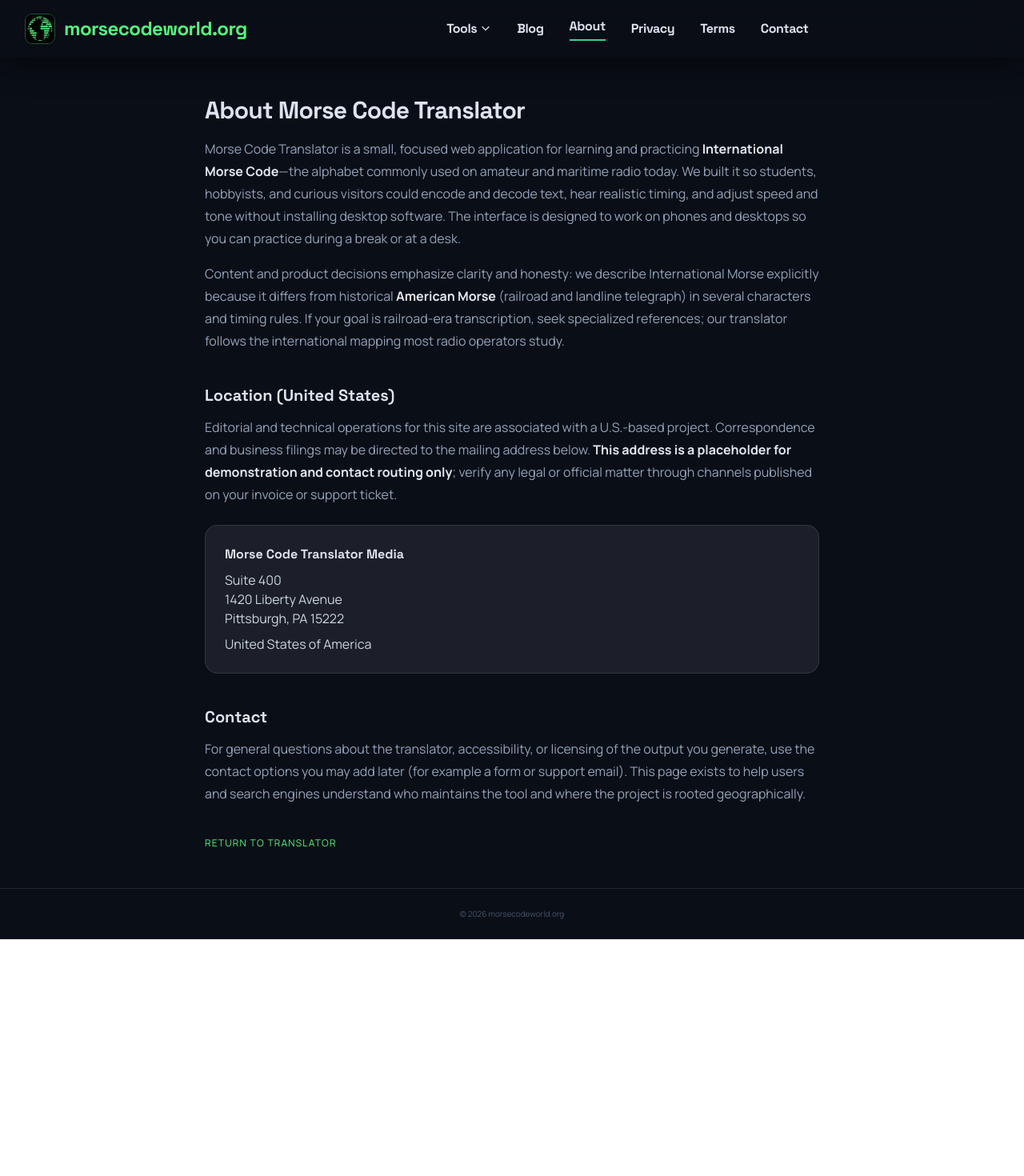
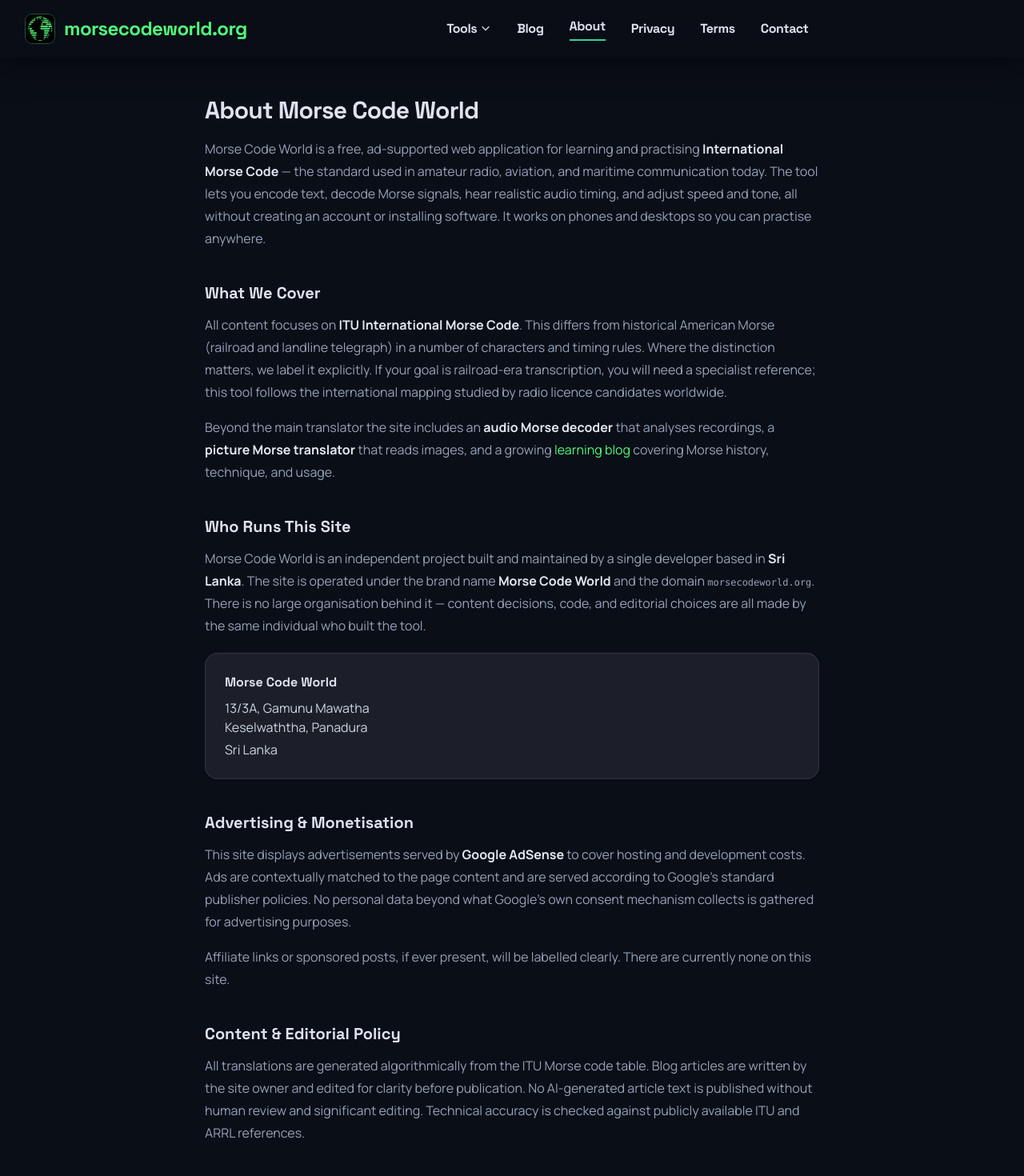
Before and after one commit to sandaru3n/Morse-Code-World, a Next.js app: page /about in a window 1280 px wide. Shown: the top 1470 px of the page at 80% size. Before the commit the page ends 1174 px from the top, so only its background shows below. Built offline with nearby package versions, Linux system fonts and the light colour scheme; no server answers.

Commit message:
About and Contact Pages Updated

```diff
--- a/app/about/page.tsx
+++ b/app/about/page.tsx
@@ -4,25 +4,22 @@
 import { SITE_NAME, absoluteUrl } from "@/lib/site";
 
 export const metadata: Metadata = {
-  alternates: {
-    canonical: "/about"
-  },
-  title: "About — Morse Code Translator",
+  alternates: { canonical: "/about" },
+  title: "About Morse Code World — Free Online Morse Code Translator",
   description:
-    "About Morse Code Translator: International Morse practice tools operated from the United States, with contact details and editorial information for visitors and search engines.",
+    "Morse Code World is a free online tool for translating, decoding, and learning International Morse Code. Built and maintained by an independent developer based in Sri Lanka.",
   keywords: [
+    "about morse code world",
     "morse code translator",
     "morse code decoder",
-    "about morse translator",
-    "USA",
     "International Morse Code"
   ],
   openGraph: {
     type: "website",
     url: "/about",
-    title: "About — Morse Code Translator",
+    title: "About Morse Code World",
     description:
-      "About Morse Code Translator: International Morse practice tools operated from the United States, with contact details and editorial information for visitors and search engines."
+      "Morse Code World is a free online tool for translating, decoding, and learning International Morse Code. Built and maintained by an independent developer based in Sri Lanka."
   },
   other: {
     "Content-Language": "en"
@@ -33,7 +30,7 @@
   "@context": "https://schema.org",
   "@type": "BreadcrumbList",
   itemListElement: [
-    { "@type": "ListItem", position: 1, name: "Morse Code Translator", item: "https://morsecodeworld.org/" },
+    { "@type": "ListItem", position: 1, name: "Morse Code World", item: "https://morsecodeworld.org/" },
     { "@type": "ListItem", position: 2, name: "About", item: "https://morsecodeworld.org/about" }
   ]
 };
@@ -44,9 +41,20 @@
   name: "About Morse Code World",
   url: absoluteUrl("/about"),
   description:
-    "About Morse Code World: free International Morse code tools including text translator, audio decoder, and picture translator.",
+    "Morse Code World is a free online tool for translating, decoding, and learning International Morse Code. Built and maintained by an independent developer based in Sri Lanka.",
   mainEntity: { "@id": `${absoluteUrl("/")}#organization` },
-  publisher: { "@id": `${absoluteUrl("/")}#organization` },
+    publisher: {
+      "@type": "Organization",
+      "@id": `${absoluteUrl("/")}#organization`,
+      name: "Morse Code World",
+      url: absoluteUrl("/"),
+      address: {
+        "@type": "PostalAddress",
+        streetAddress: "13/3A, Gamunu Mawatha, Keselwaththa",
+        addressLocality: "Panadura",
+        addressCountry: "LK"
+      }
+    },
   inLanguage: "en",
   isAccessibleForFree: true
 };
@@ -59,56 +67,111 @@
       <div className="flex flex-1 pt-[4.5rem]">
         <main className="flex-1 overflow-y-auto p-3 sm:p-5 lg:p-8">
           <div className="mx-auto max-w-3xl md:py-4">
+
+            {/* ── Page heading ── */}
             <h1 className="font-headline text-2xl font-bold tracking-tight text-neutral-900 dark:text-on-surface sm:text-3xl">
-              About Morse Code Translator
+              About Morse Code World
             </h1>
             <p className="mt-4 font-body text-sm leading-relaxed text-slate-600 dark:text-slate-400 sm:text-base sm:leading-7">
-              Morse Code Translator is a small, focused web application for learning and practicing{" "}
-              <strong className="text-neutral-800 dark:text-slate-200">International Morse Code</strong>—the alphabet commonly
-              used on amateur and maritime radio today. We built it so students, hobbyists, and curious visitors could encode
-              and decode text, hear realistic timing, and adjust speed and tone without installing desktop software. The
-              interface is designed to work on phones and desktops so you can practice during a break or at a desk.
+              Morse Code World is a free, ad-supported web application for learning and practising{" "}
+              <strong className="text-neutral-800 dark:text-slate-200">International Morse Code</strong> — the
+              standard used in amateur radio, aviation, and maritime communication today. The tool lets you
+              encode text, decode Morse signals, hear realistic audio timing, and adjust speed and tone, all
+              without creating an account or installing software. It works on phones and desktops so you can
+              practise anywhere.
+            </p>
+
+            {/* ── What the site covers ── */}
+            <h2 className="mt-10 font-headline text-lg font-bold text-neutral-900 dark:text-on-surface sm:text-xl">
+              What We Cover
+            </h2>
+            <p className="mt-3 font-body text-sm leading-relaxed text-slate-600 dark:text-slate-400 sm:text-base sm:leading-7">
+              All content focuses on <strong className="text-neutral-800 dark:text-slate-200">ITU International Morse Code</strong>.
+              This differs from historical American Morse (railroad and landline telegraph) in a number of characters and
+              timing rules. Where the distinction matters, we label it explicitly. If your goal is railroad-era transcription,
+              you will need a specialist reference; this tool follows the international mapping studied by radio licence
+              candidates worldwide.
             </p>
             <p className="mt-4 font-body text-sm leading-relaxed text-slate-600 dark:text-slate-400 sm:text-base sm:leading-7">
-              Content and product decisions emphasize clarity and honesty: we describe International Morse explicitly because it
-              differs from historical <strong className="text-neutral-800 dark:text-slate-200">American Morse</strong> (railroad
-              and landline telegraph) in several characters and timing rules. If your goal is railroad-era transcription, seek
-              specialized references; our translator follows the international mapping most radio operators study.
+              Beyond the main translator the site includes an <strong className="text-neutral-800 dark:text-slate-200">audio
+              Morse decoder</strong> that analyses recordings, a <strong className="text-neutral-800 dark:text-slate-200">picture
+              Morse translator</strong> that reads images, and a growing{" "}
+              <Link href="/blog" className="text-emerald-600 hover:underline dark:text-primary-container">
+                learning blog
+              </Link>{" "}
+              covering Morse history, technique, and usage.
             </p>
 
+            {/* ── Site owner / operator ── */}
             <h2 className="mt-10 font-headline text-lg font-bold text-neutral-900 dark:text-on-surface sm:text-xl">
-              Location (United States)
+              Who Runs This Site
             </h2>
             <p className="mt-3 font-body text-sm leading-relaxed text-slate-600 dark:text-slate-400 sm:text-base sm:leading-7">
-              Editorial and technical operations for this site are associated with a U.S.-based project. Correspondence and
-              business filings may be directed to the mailing address below.{" "}
-              <strong className="text-neutral-800 dark:text-slate-200">
-                This address is a placeholder for demonstration and contact routing only
-              </strong>
-              ; verify any legal or official matter through channels published on your invoice or support ticket.
+              Morse Code World is an independent project built and maintained by a single developer based in{" "}
+              <strong className="text-neutral-800 dark:text-slate-200">Sri Lanka</strong>. The site is operated
+              under the brand name <strong className="text-neutral-800 dark:text-slate-200">Morse Code World</strong>{" "}
+              and the domain <span className="font-mono text-xs">morsecodeworld.org</span>. There is no large
+              organisation behind it — content decisions, code, and editorial choices are all made by the
+              same individual who built the tool.
             </p>
-            <address className="mt-6 not-italic rounded-2xl border border-slate-200/80 bg-white p-5 font-body text-sm leading-relaxed text-slate-700 shadow-sm dark:border-white/10 dark:bg-surface-container dark:text-slate-300 sm:p-6 sm:text-base">
-              <div className="font-headline font-bold text-neutral-900 dark:text-on-surface">Morse Code Translator Media</div>
-              <div className="mt-2">Suite 400</div>
-              <div>1420 Liberty Avenue</div>
-              <div>Pittsburgh, PA 15222</div>
-              <div className="mt-2">United States of America</div>
+            <address className="mt-5 not-italic rounded-2xl border border-slate-200/80 bg-white p-5 font-body text-sm leading-relaxed text-slate-700 shadow-sm dark:border-white/10 dark:bg-surface-container dark:text-slate-300 sm:p-6 sm:text-base">
+              <div className="font-headline font-bold text-neutral-900 dark:text-on-surface">Morse Code World</div>
+              <div className="mt-2">13/3A, Gamunu Mawatha</div>
+              <div>Keselwaththa, Panadura</div>
+              <div className="mt-1">Sri Lanka</div>
             </address>
 
+            {/* ── Advertising ── */}
+            <h2 className="mt-10 font-headline text-lg font-bold text-neutral-900 dark:text-on-surface sm:text-xl">
+              Advertising &amp; Monetisation
+            </h2>
+            <p className="mt-3 font-body text-sm leading-relaxed text-slate-600 dark:text-slate-400 sm:text-base sm:leading-7">
+              This site displays advertisements served by{" "}
+              <strong className="text-neutral-800 dark:text-slate-200">Google AdSense</strong> to cover hosting
+              and development costs. Ads are contextually matched to the page content and are served according
+              to Google&apos;s standard publisher policies. No personal data beyond what Google&apos;s own
+              consent mechanism collects is gathered for advertising purposes.
+            </p>
+            <p className="mt-4 font-body text-sm leading-relaxed text-slate-600 dark:text-slate-400 sm:text-base sm:leading-7">
+              Affiliate links or sponsored posts, if ever present, will be labelled clearly. There are currently
+              none on this site.
+            </p>
+
+            {/* ── Content policy ── */}
+            <h2 className="mt-10 font-headline text-lg font-bold text-neutral-900 dark:text-on-surface sm:text-xl">
+              Content &amp; Editorial Policy
+            </h2>
+            <p className="mt-3 font-body text-sm leading-relaxed text-slate-600 dark:text-slate-400 sm:text-base sm:leading-7">
+              All translations are generated algorithmically from the ITU Morse code table. Blog articles are
+              written by the site owner and edited for clarity before publication. No AI-generated article text
+              is published without human review and significant editing. Technical accuracy is checked against
+              publicly available ITU and ARRL references.
+            </p>
+
+            {/* ── Contact ── */}
             <h2 className="mt-10 font-headline text-lg font-bold text-neutral-900 dark:text-on-surface sm:text-xl">
               Contact
             </h2>
             <p className="mt-3 font-body text-sm leading-relaxed text-slate-600 dark:text-slate-400 sm:text-base sm:leading-7">
-              For general questions about the translator, accessibility, or licensing of the output you generate, use the
-              contact options you may add later (for example a form or support email). This page exists to help users and search
-              engines understand who maintains the tool and where the project is rooted geographically.
+              For questions about the tool, accessibility issues, content corrections, or advertising enquiries,
+              please use the contact form:
+            </p>
+            <div className="mt-5">
+              <Link
+                href="/contact"
+                className="inline-flex items-center gap-2 rounded-full bg-primary-container px-6 py-2.5 font-headline text-sm font-bold text-on-primary-container shadow-neon-primary transition-opacity hover:opacity-90 dark:text-on-primary-container"
+              >
+                Go to Contact Page →
+              </Link>
+            </div>
+
+            {/* ── Footer nav ── */}
+            <p className="mt-12 font-label text-xs uppercase tracking-widest text-slate-500 dark:text-slate-500">
+              <Link href="/" className="text-emerald-600 hover:underline dark:text-primary-container">
+                ← Return to translator
+              </Link>
             </p>
 
-            <p className="mt-10 font-label text-xs uppercase tracking-widest text-slate-500 dark:text-slate-500">
-              <Link href="/" className="text-emerald-600 hover:underline dark:text-primary-container">
-                Return to translator
-              </Link>
-            </p>
           </div>
         </main>
       </div>
@@ -116,6 +179,7 @@
       <footer className="mt-auto border-t border-slate-200/80 py-6 text-center dark:border-white/10">
         <p className="font-label text-[10px] text-slate-500 dark:text-slate-600">© 2026 {SITE_NAME}</p>
       </footer>
+
       <script type="application/ld+json" dangerouslySetInnerHTML={{ __html: JSON.stringify(ABOUT_PAGE_SCHEMA) }} />
       <script type="application/ld+json" dangerouslySetInnerHTML={{ __html: JSON.stringify(BREADCRUMB_SCHEMA) }} />
     </div>
--- a/app/contact/page.tsx
+++ b/app/contact/page.tsx
@@ -56,16 +56,26 @@
 
             <div className="mt-10 rounded-2xl border border-slate-200/80 bg-white p-5 dark:border-white/10 dark:bg-surface-container sm:p-6">
               <h2 className="font-headline text-base font-bold text-neutral-900 dark:text-on-surface">
-                Other ways to reach us
+                About this site
               </h2>
               <p className="mt-2 font-body text-sm leading-relaxed text-slate-600 dark:text-slate-400">
-                For press or partnership inquiries you can also write to:
+                Morse Code World is an independent project built and maintained by a single developer based in{" "}
+                <strong className="text-neutral-800 dark:text-slate-200">Sri Lanka</strong>. The contact form
+                above is the primary way to reach us. We aim to respond within a few business days.
               </p>
-              <address className="mt-3 not-italic font-body text-sm text-slate-700 dark:text-slate-300">
-                <div className="font-semibold text-neutral-800 dark:text-slate-200">Morse Code Translator Media</div>
-                <div className="mt-1">Suite 400, 1420 Liberty Avenue</div>
-                <div>Pittsburgh, PA 15222, USA</div>
+              <address className="mt-4 not-italic rounded-xl border border-slate-100 bg-slate-50 px-4 py-3 font-body text-sm leading-relaxed text-slate-700 dark:border-white/5 dark:bg-surface-container-lowest dark:text-slate-300">
+                <div className="font-semibold text-neutral-800 dark:text-slate-200">Morse Code World</div>
+                <div className="mt-1">13/3A, Gamunu Mawatha</div>
+                <div>Keselwaththa, Panadura</div>
+                <div>Sri Lanka</div>
               </address>
+              <p className="mt-2 font-body text-sm leading-relaxed text-slate-600 dark:text-slate-400">
+                For more background on the project and its editorial policies, see the{" "}
+                <Link href="/about" className="text-emerald-600 hover:underline dark:text-primary-container">
+                  About page
+                </Link>
+                .
+              </p>
             </div>
 
             <p className="mt-8 font-label text-xs uppercase tracking-widest text-slate-500 dark:text-slate-500">
```
Also changed, not shown: 1 other file (tests, documents, lock files or other folders).
